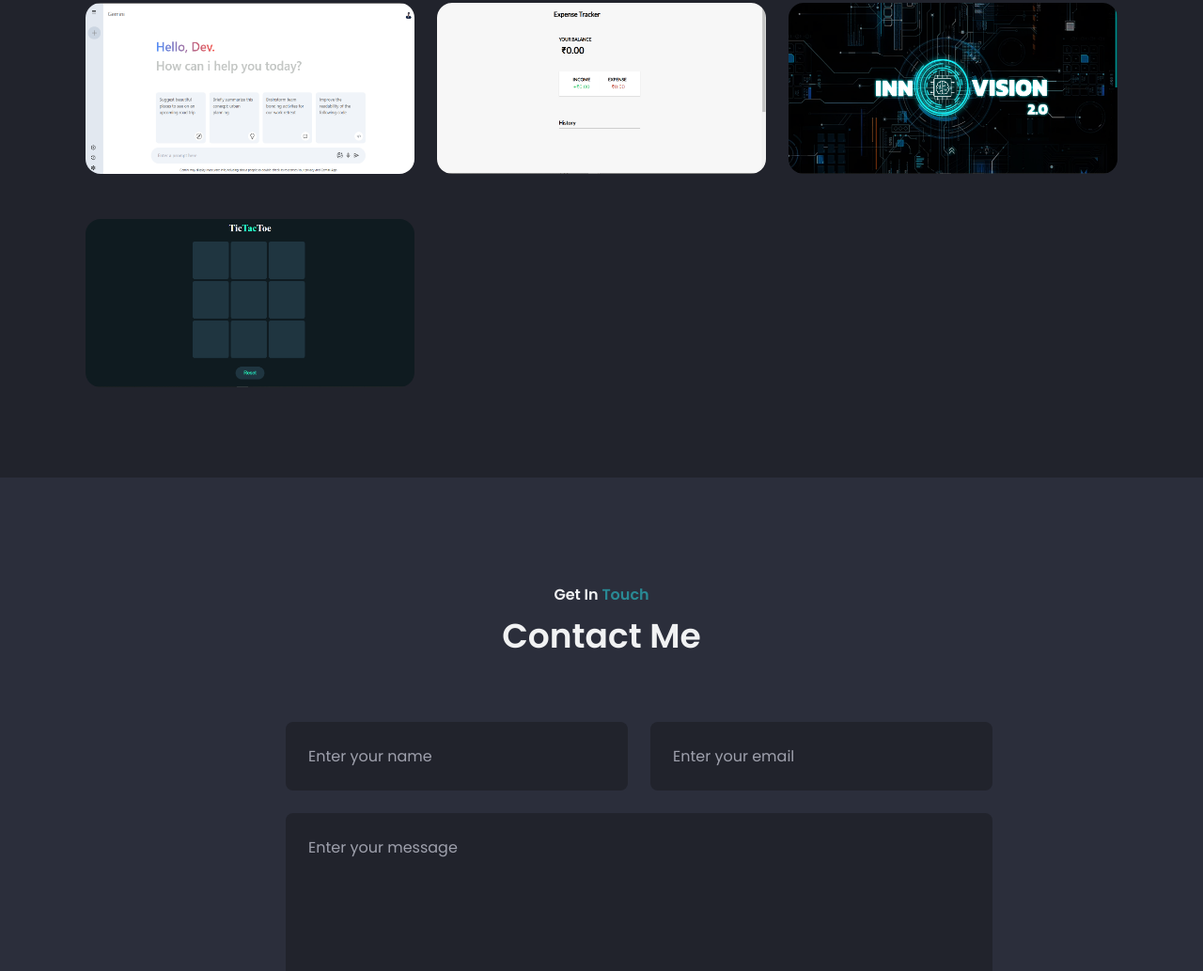
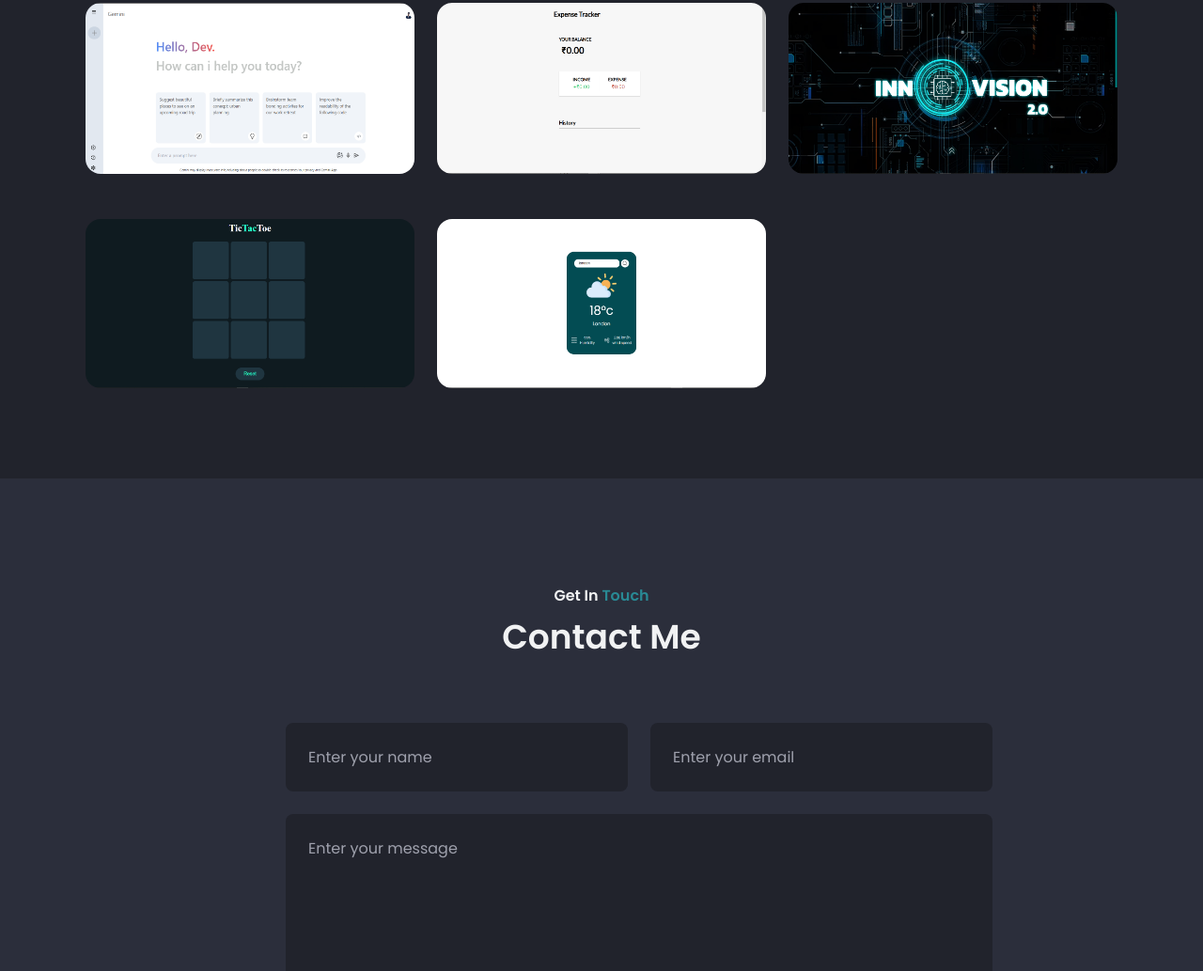
Before and after one commit to CwPranay/Pranay-Gurav-PortFolio, a plain HTML site: page index.html in a window 1280 px wide. Shown: the part 2791-3824 px from the top of the page at 94% size. Drawn offline with nearby package versions, Linux system fonts and the light colour scheme.

Commit message:
new project added

```diff
--- a/index.html
+++ b/index.html
@@ -267,6 +267,17 @@
                     </a>
                 </div>
                 </article>
+                <article class="project__card">
+                    <img class="project__img" src="./assets/img/weather.jpg.png"  alt="InnoVision">
+                <div class="projects__modal">
+                    <span class="projects__subtitle">Web</span>
+                    <h2 class="project__title">Weather App</h2>
+                    <a href="https://weather-cwpranay.vercel.app/" class="projects__button">
+                        View Demo <i class="ri-external-link-line"></i>
+
+                    </a>
+                </div>
+                </article>
             </div>
            </section>
 
```
Also changed, not shown: assets/img/weather.jpg.png (added).
